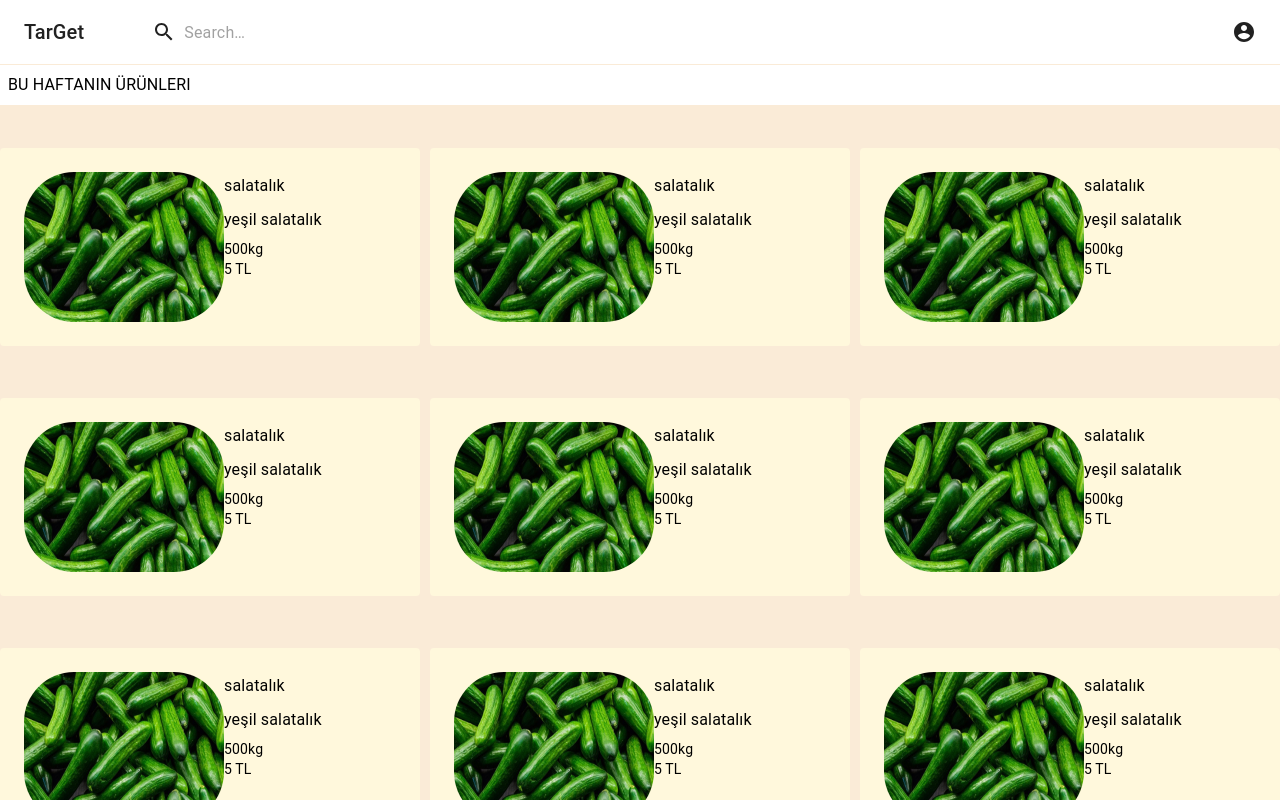
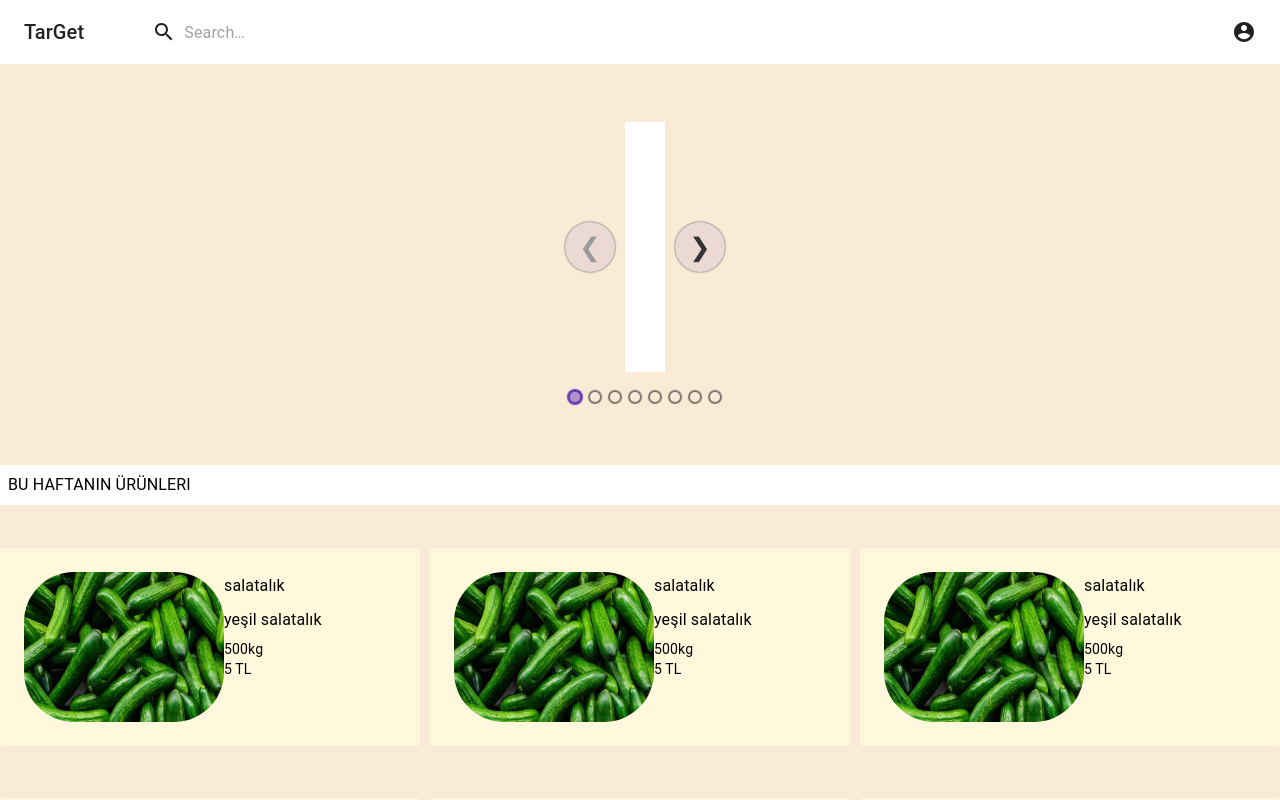
Before and after one commit to dodo2357/TarGet-1, a React (Create React App) app: page / in a window 1280 px wide. Shown: the top 800 px of the page. Built offline with nearby package versions, Linux system fonts and the light colour scheme.

Commit message:
slider eklendi ancak fotoğraf yok çıktı görülüyor

```diff
--- a/src/PAGES/MainPage.js
+++ b/src/PAGES/MainPage.js
@@ -1,7 +1,7 @@
 import React from 'react';
 import '../Styles/layout1.css';
 import TAppBar from '../COMPONENTS/AppBar';
-import Slideshow from '../COMPONENTS/Slider';
+
 
 import { makeStyles } from '@material-ui/core';
 
@@ -9,7 +9,7 @@ import { makeStyles } from '@material-ui/core';
 import slide1 from '../DATA/IMAGES/Biber.jpg';
 import slide2 from '../DATA/IMAGES/Domates.jpg';
 import slide3 from '../DATA/IMAGES/Hıyar.jpg';
-
+import Slider from './Slider/Slider';
 import { data } from '../DATA/data.jsx';
 import TextGrid from '../COMPONENTS/textGrid';
 import { Typography } from '@material-ui/core';
@@ -39,11 +39,9 @@ function MainPage() {
 
                 <div class="flex-row">
 
+                    <Slider/>
 
-
-
-
-                </div>
+               </div>
                 <div className={classes.root} >
                     <Typography>Bu haftanın ürünleri</Typography>
                 </div>
--- /dev/null
+++ b/src/PAGES/Slider/Item.js
@@ -0,0 +1,13 @@
+import styled from "styled-components";
+
+export default styled.div`
+  display: flex;
+  justify-content: center;
+  align-items: center;
+  height: 250px;
+  width: 150%;
+  background-color: #FFFFFF;
+  color: #fff;
+  margin: 0 15px;
+  font-size: 4em;
+`;
--- /dev/null
+++ b/src/PAGES/Slider/Slider.css
@@ -0,0 +1,7 @@
+.Slider {
+    font-family: sans-serif;
+    display: flex;
+    align-items: center;
+    justify-content: center;
+    height: 50vh;
+  }
--- /dev/null
+++ b/src/PAGES/Slider/Slider.js
@@ -0,0 +1,36 @@
+import React from "react";
+import ReactDOM from "react-dom";
+import Carousel from "react-elastic-carousel";
+import Item from "./Item";
+import "./Slider.css";
+
+const breakPoints = [
+  { width: 1, itemsToShow: 1 },
+  { width: 550, itemsToShow: 2 },
+  { width: 768, itemsToShow: 3 },
+  { width: 1200, itemsToShow: 4 },
+];
+
+function Slider() {
+  return (
+    <>
+      <h1 style={{ textAlign: "center" }}></h1>
+      <div className="Slider">
+        <Carousel breakPoints={breakPoints}>
+          <Item>One</Item>
+          <Item>Two</Item>
+          <Item>Three</Item>
+          <Item>Four</Item>
+          <Item>Five</Item>
+          <Item>Six</Item>
+          <Item>Seven</Item>
+          <Item>Eight</Item>
+        </Carousel>
+      </div>
+    </>
+  );
+}
+
+const rootElement = document.getElementById("root");
+ReactDOM.render(<Slider />, rootElement);
+export default Slider;
--- a/src/Styles/ContactUs.css
+++ b/src/Styles/ContactUs.css
@@ -2,7 +2,7 @@
 
 :root {
   --light: #d0d1d3;
-  --dark: #000000;
+  --dark: #fefefe;
   --green: #21ce99;
 }
 
```
Also changed, not shown: src/COMPONENTS/Slider.jsx (added).
